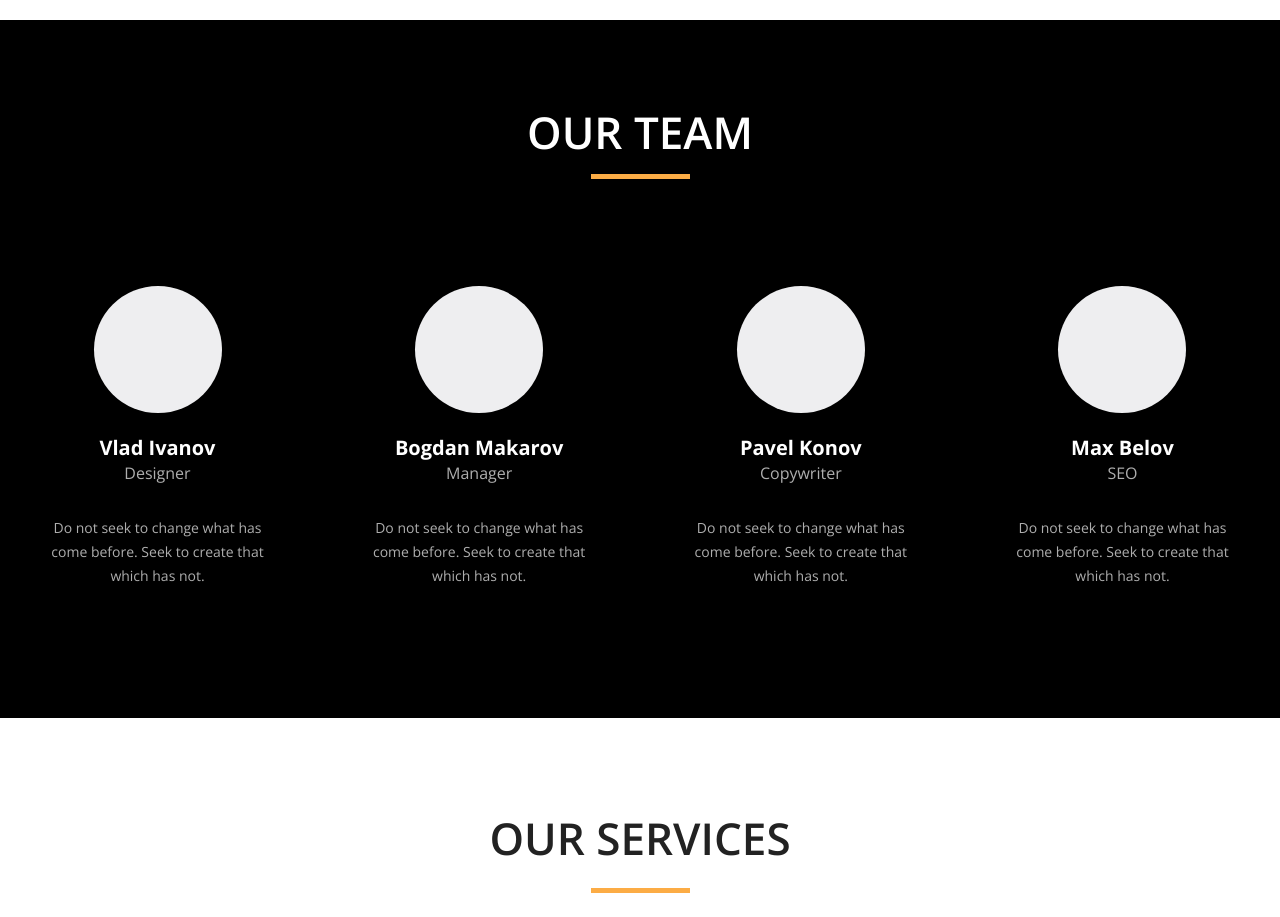
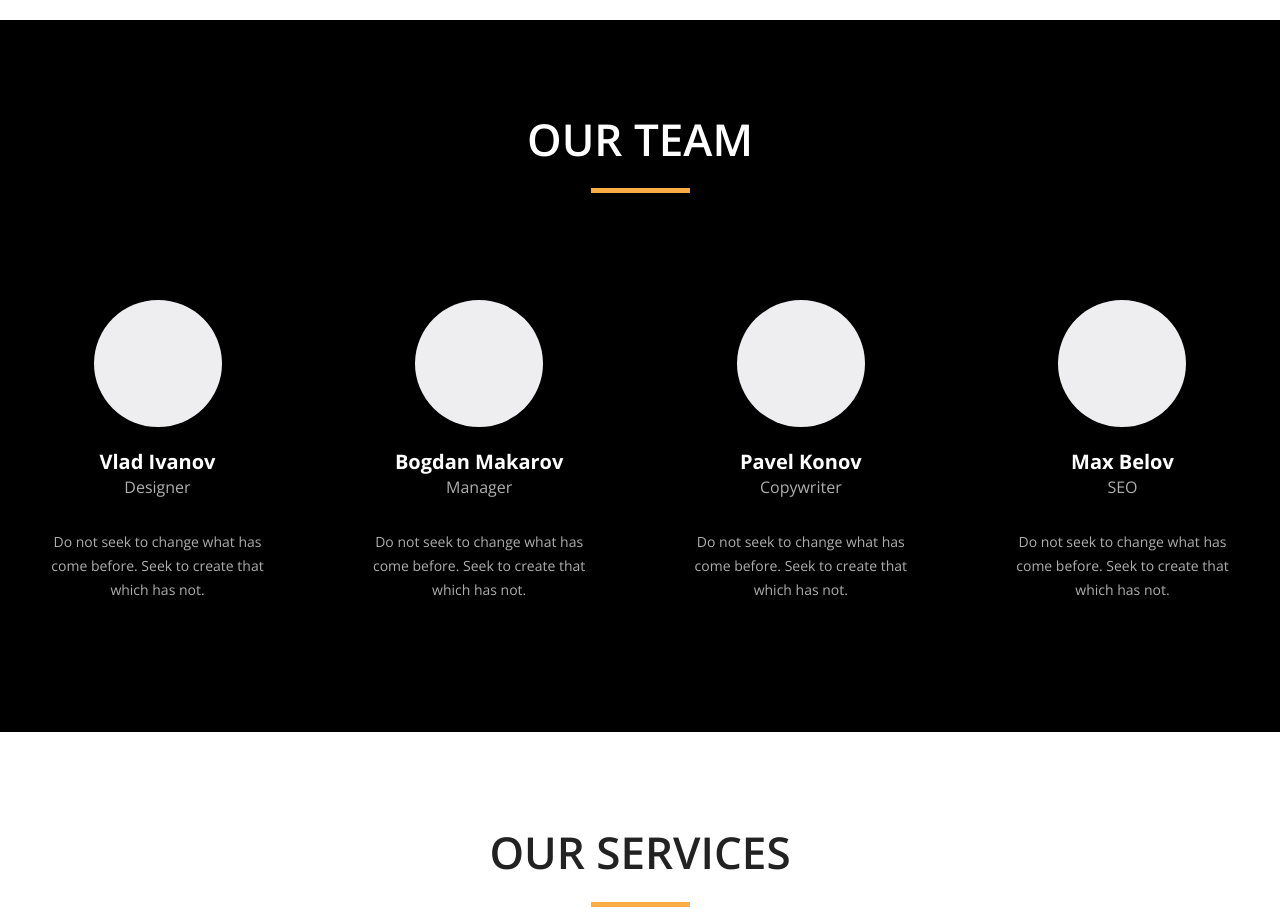
Before and after one commit to LyNNe-12/My-Company, a plain HTML site: page index.html in a window 1280 px wide. Shown: the part 1580-2497 px from the top of the page. Drawn offline with nearby package versions, Linux system fonts and the light colour scheme.

Commit message:
Update style.css

```diff
--- a/style.css
+++ b/style.css
@@ -193,7 +193,7 @@ body {
 	display: flex;
 	flex-direction: column;
 	font-size: 44px;
-	line-height: 24px;
+	line-height: 38px;
 	font-weight: 600;
 	text-transform: uppercase;
 	color: #ffffff;
```
